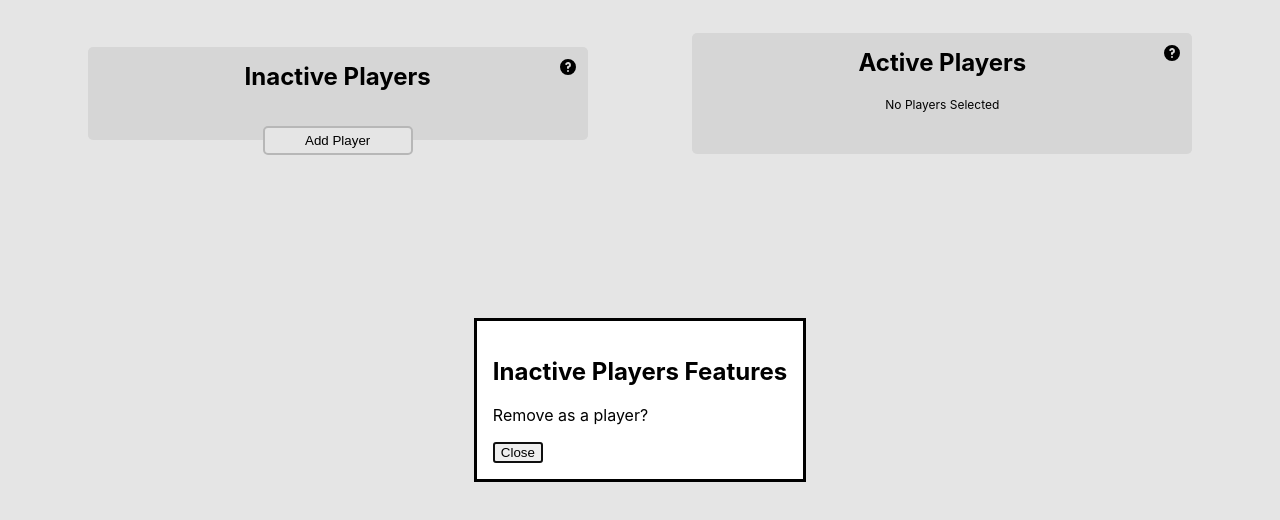
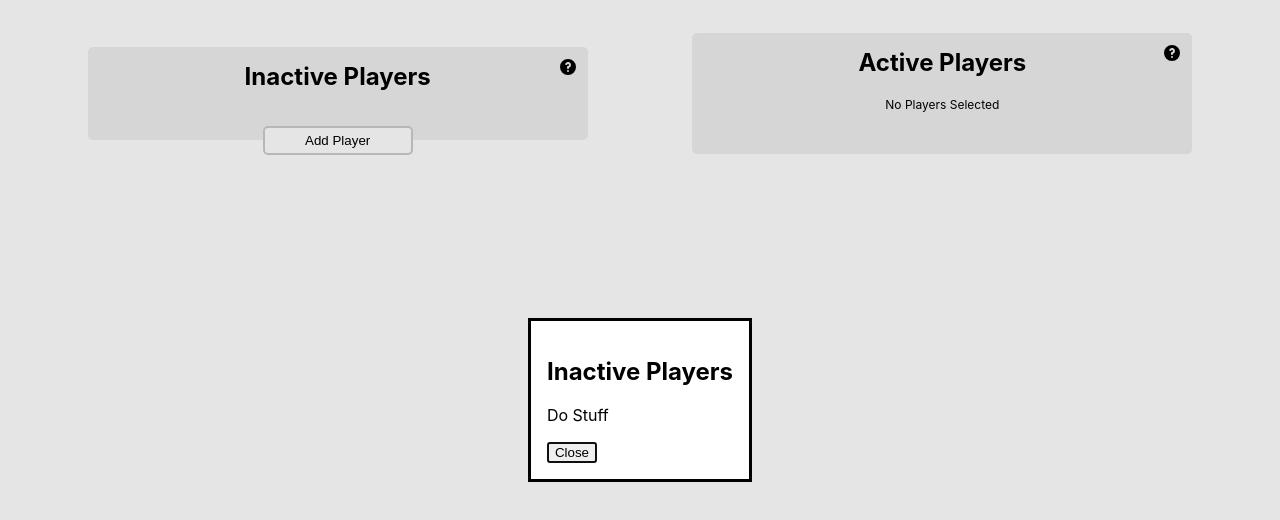
Before and after one commit to zneib/sub-watcher, a Svelte app: page / in a window 1280 px wide. Both pictures are taken after a click on the icon 567 px from the left and 66 px from the top of the page. Shown: the top 520 px of the page. Built offline with nearby package versions, Linux system fonts and the light colour scheme.

Commit message:
Fixing the props on the helper dialog components

```diff
--- a/src/App.svelte
+++ b/src/App.svelte
@@ -69,7 +69,7 @@
   </dialog>
   <article>
     <h2>Inactive Players</h2>
-    <Helper text="Inactive Players Features" />
+    <Helper text="inactive" title="Inactive Players" />
     <div class="person-container">
       {#each people as person}
         <Person name={person} addActivePlayer={addActivePlayer} showDialogElement={showDialogElement} />
@@ -95,7 +95,7 @@
   </article>
   <article>
     <h2>Active Players</h2>
-    <Helper text="Active Players Features" />
+    <Helper text="active" title="Active Players" />
     {#if activePlayers?.length > 0}
       <div class="labels">
         <span>Name</span>
--- a/src/Helper.svelte
+++ b/src/Helper.svelte
@@ -1,17 +1,19 @@
 <script>
   import { onMount } from 'svelte';
   export let text;
+  export let title;
 
   let helperDialog;
   onMount(() => {
-    helperDialog = document.getElementById('helperDialog');
+    helperDialog = document.getElementById(`${text}Dialog`);
   })
 </script>
 
-<dialog id="helperDialog">
-  <h2>{text}</h2>
+<div>
+  <dialog id={`${text}Dialog`}>
+    <h2>{title}</h2>
     <form method="dialog">
-    <p>Remove as a player?</p>
+      <p>Do Stuff</p>
     </form>
     <div class="button-wrapper">
       <button value="cancel" on:click={helperDialog.close()}>Close</button>
@@ -27,6 +29,7 @@
   >
     <path fill-rule="evenodd" d="M18 10a8 8 0 11-16 0 8 8 0 0116 0zm-8-3a1 1 0 00-.867.5 1 1 0 11-1.731-1A3 3 0 0113 8a3.001 3.001 0 01-2 2.83V11a1 1 0 11-2 0v-1a1 1 0 011-1 1 1 0 100-2zm0 8a1 1 0 100-2 1 1 0 000 2z" clip-rule="evenodd" />
   </svg>
+</div>
 
 <style>
   svg {
```
Lines whose indentation alone changed are shown as unchanged.
